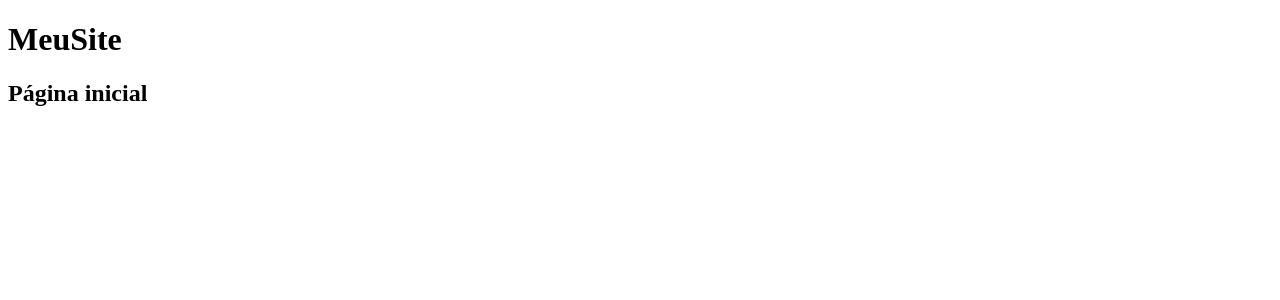
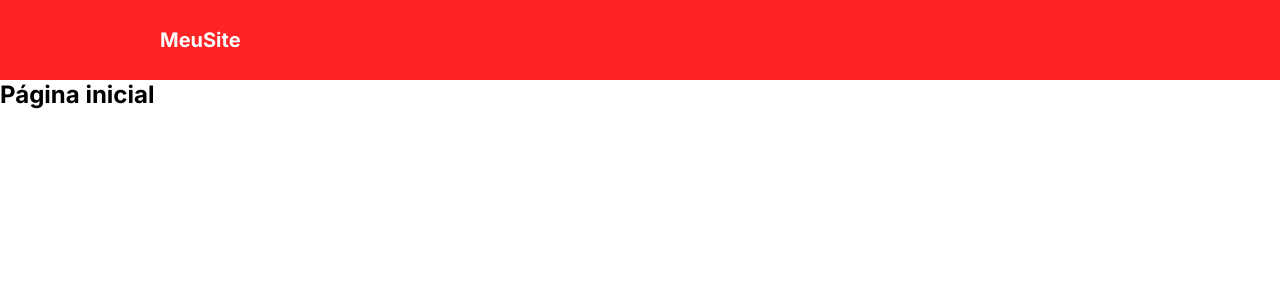
Before and after one commit to Djalves424/Projeto-1-exercicio-de-rotas, a React (Vite) app: page / in a window 1280 px wide. Shown: the top 300 px of the page. Built offline with nearby package versions, Linux system fonts and the light colour scheme.

Commit message:
Styling the Header component

```diff
--- a/src/components/Header/index.tsx
+++ b/src/components/Header/index.tsx
@@ -1,8 +1,10 @@
+import './styles.css';
+
 export default function Header() {
   return (
     <header>
-      <div>
-         <h1>MeuSite</h1>
+      <div className='container'>
+         <h1 className="site-name">MeuSite</h1>
       </div>
     </header>
   );
--- /dev/null
+++ b/src/components/Header/styles.css
@@ -0,0 +1,11 @@
+header {
+    height: 80px;
+    background-color: var(--color-bg-secondary);
+    color: var(--color-font-secondary);
+    display: flex;
+    align-items: center;
+}
+
+.site-name {
+    font-size: 20px;
+}
--- a/src/index.css
+++ b/src/index.css
@@ -0,0 +1,23 @@
+@import url('https://fonts.googleapis.com/css2?family=Inter:wght@100..900&display=swap');
+
+:root {
+    --color-bg-primary: #FFFFFF;
+    --color-bg-secondary: #FF2323;
+    --color-bg-tertiary: #DADADA;
+
+    --color-font-primary: #6F6F6F;
+    --color-font-secondary: #FFFFFF;
+}
+
+* {
+    padding: 0;
+    margin: 0;
+    box-sizing: border-box;
+    font-family: 'Inter';
+}
+
+.container {
+    width: 100%;
+    max-width: 960px;
+    margin: 0 auto;
+}
```
